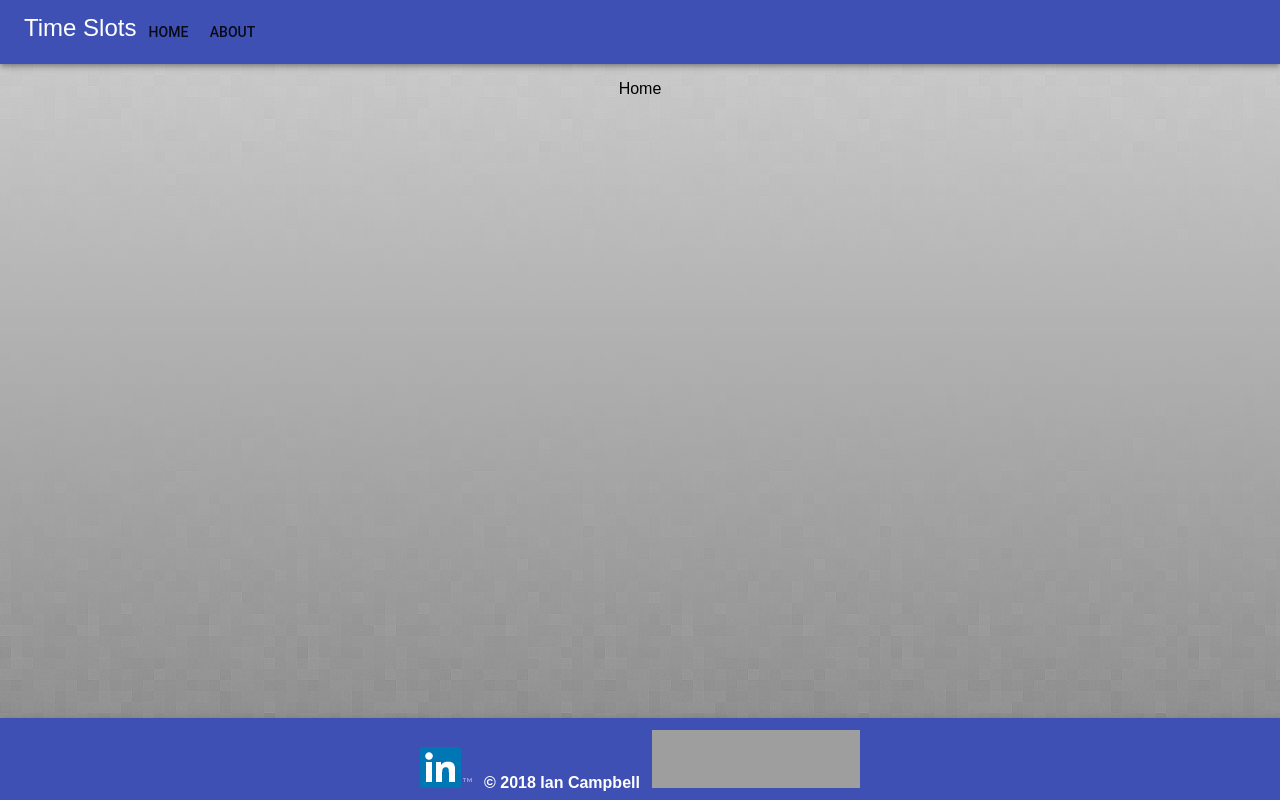
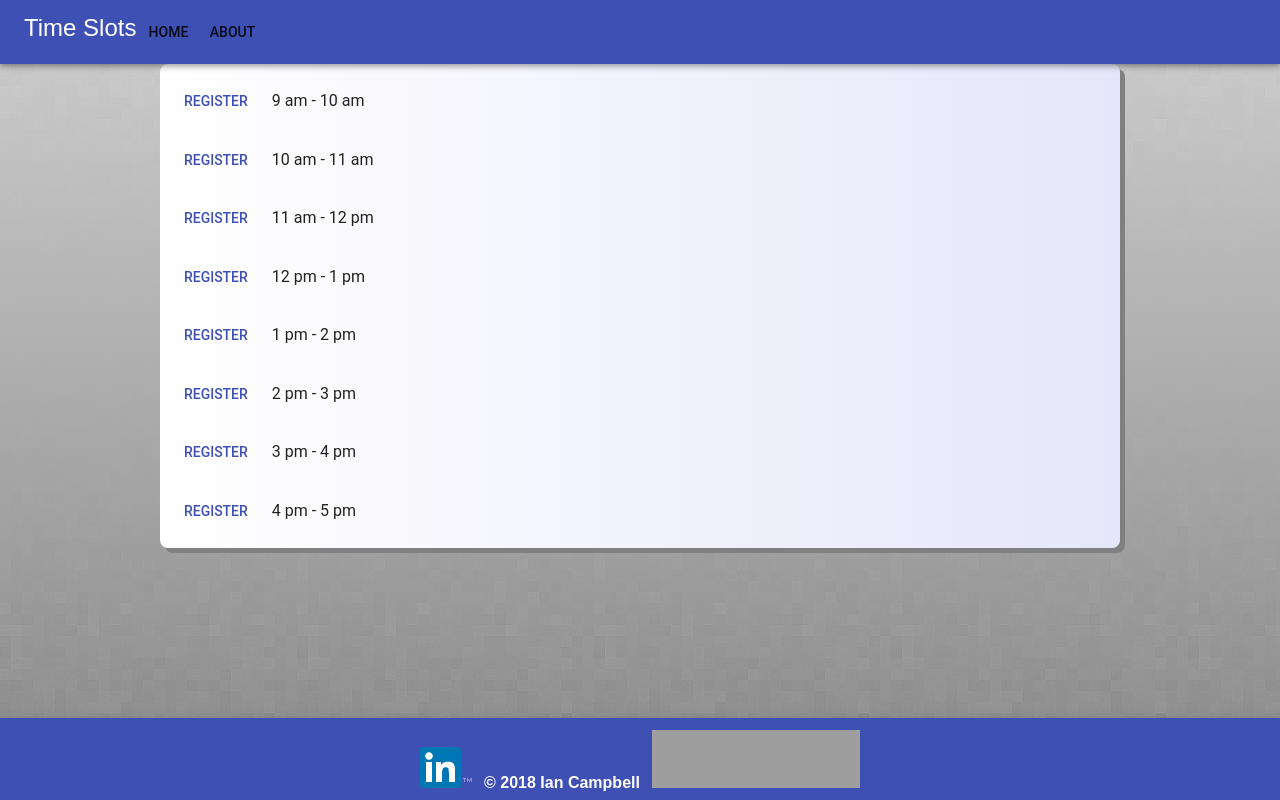
Before and after one commit to icampbell2/timeslots-ui, a React (Create React App) app: page / in a window 1280 px wide. Built offline with nearby package versions, Linux system fonts and the light colour scheme; grey boxes are pictures that could not be loaded; the HTML template or start-up script is replaced by a standard one.

Commit message:
Home page now injecting the TimeList comopnent, styling to vertically and horizontally center

```diff
--- a/src/pages/home/Home.scss
+++ b/src/pages/home/Home.scss
@@ -1,3 +1,6 @@
 .home {
-  text-align: center;
+  height: 90%;
+  display: flex;
+  justify-content: center;
+  align-items: center;
 }
--- a/src/pages/home/Home.tsx
+++ b/src/pages/home/Home.tsx
@@ -1,12 +1,13 @@
 import * as React from 'react';
+import TimeList from '../../components/time-list/TimeList';
 import './Home.css';
 
 class Home extends React.Component {
   public render() {
     return (
-      <p className="home">
-        Home
-      </p>
+      <div className="home">
+        <TimeList />
+      </div>
     );
   }
 }
```
